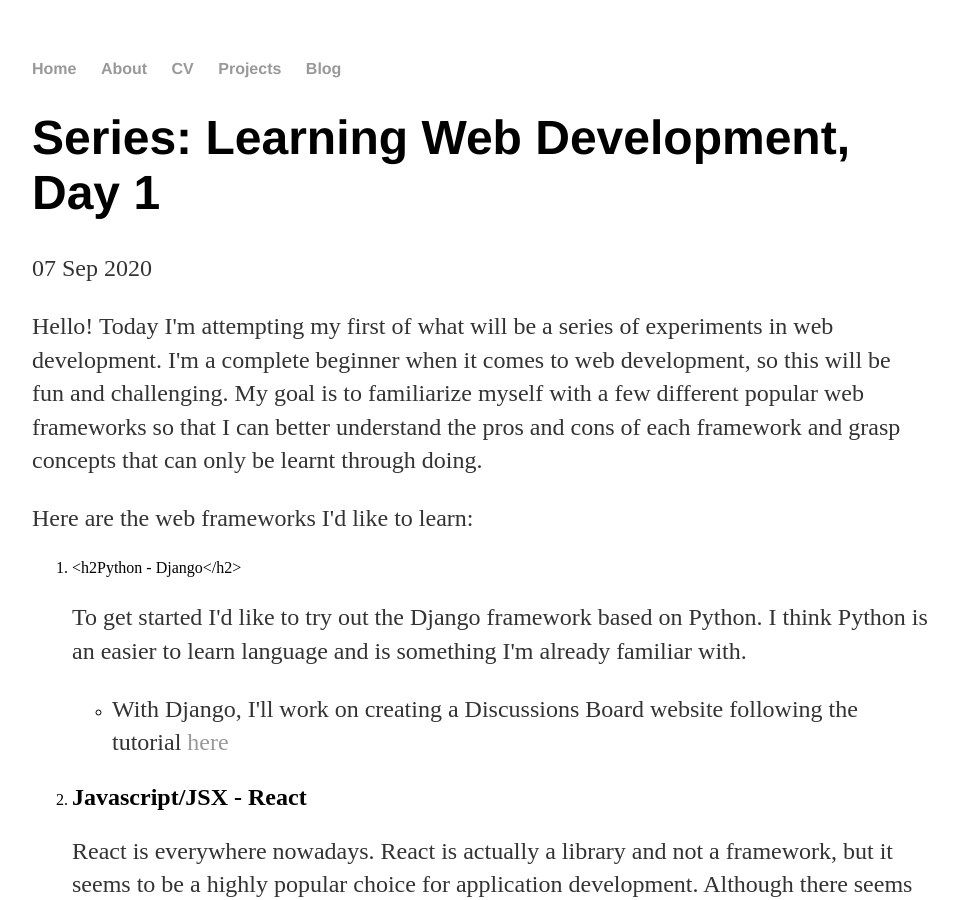
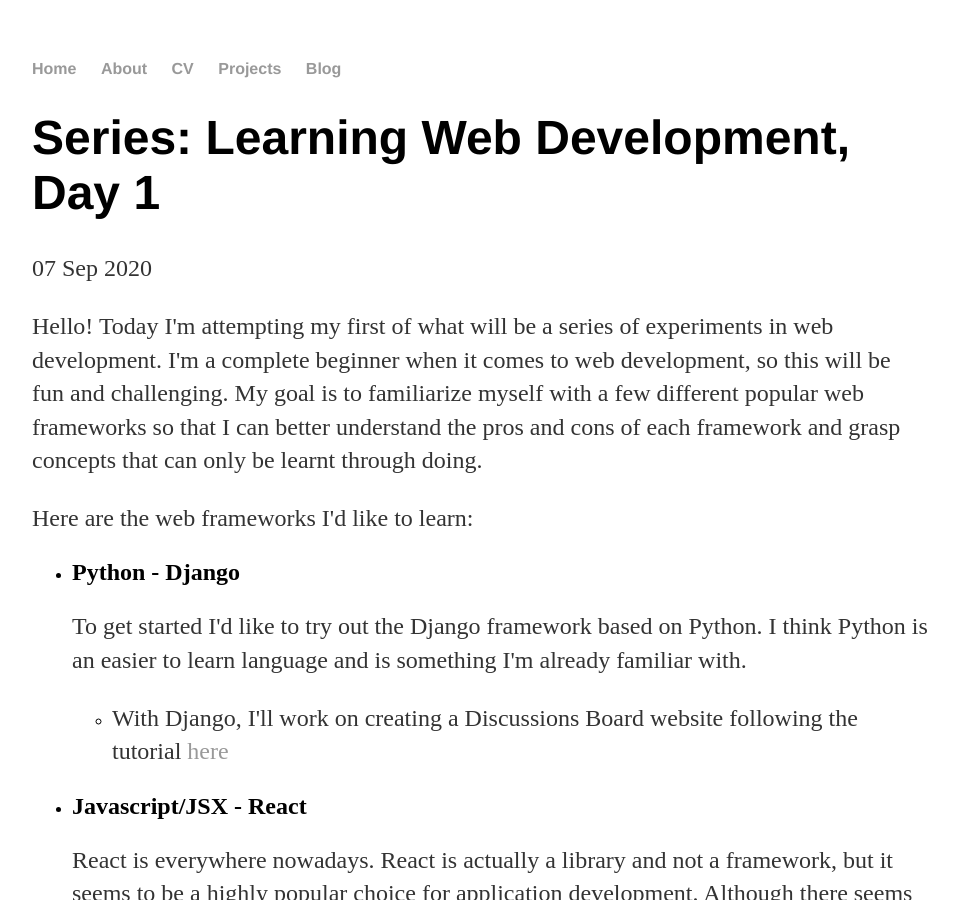
Before and after one commit to thegde26/thegde26.github.io, a Jekyll site: the page built from _posts/2020-09-07-Learning-webDev-Series-Part1.md, in a window 1280 px wide and 900 px high. Shown: the whole window, without its empty margins (160-1118 px from the left). Built offline with Jekyll 4.4.1, drawn with Linux system fonts in a browser that asks for light colours.

Commit message:
Update 2020-09-07-Learning-webDev-Series-Part1.md

```diff
--- a/_posts/2020-09-07-Learning-webDev-Series-Part1.md
+++ b/_posts/2020-09-07-Learning-webDev-Series-Part1.md
@@ -12,8 +12,8 @@
 <p>
 Here are the web frameworks I'd like to learn:
 </p>
-<ol>
- <li><h2Python - Django</h2>
+<ul>
+ <li><h2>Python - Django</h2>
      <p>To get started I'd like to try out the Django framework based on Python. I think Python is an easier to learn language and is something I'm already familiar with.</p>
      <ul>
           <li><p>With Django, I'll work on creating a Discussions Board website following the tutorial <a href="https://simpleisbetterthancomplex.com/series/beginners-guide/1.11/">here</a></p>
@@ -33,7 +33,7 @@
          <li><p> With Ruby on Rails, I'll try the To-Do List App following the tutorial <a href="https://medium.com/@deallen7/how-to-build-a-todo-app-in-rails-e6571fcccac3"> here</a></p></li>
      </ul>
 </li>
-
+</ul>
 <hr />
 <h4>Update on Today's Progress</h4>
 <p>
@@ -48,12 +48,12 @@
 
 <h5>The main takeaways from Day 1 are:</h5>
 <blockquote>
-     <ol>
+     <ul>
           <li><p> manage.py -> this is used for starting the server, the command used to start the server is python manage.py runserver </p></li>
           <li><p> There is a concept of Apps vs Projects. An app can be a functioning part of a project (think User Authentication or the Discussion Boards) and these app(s) make up the >overall Project. The idea behind this is you can reuse apps across different projects, making it more flexible and modular.</p></li>
           <li><p> We used a base.html which had the overall template for each of the pages and then each specialized was an extension of the base.html. The html pages also all included placeholders that are dynamic</p></li>
           <li><p> Django comes with a SQLite database so in the models.py section, we specified the database tables as classes along with their respective columns as fields. You can include foreign keys to link tables together and also specify the field types</p></li>
-     </ol>
+     </ul>
 </blockquote>
 
 <p>
```
